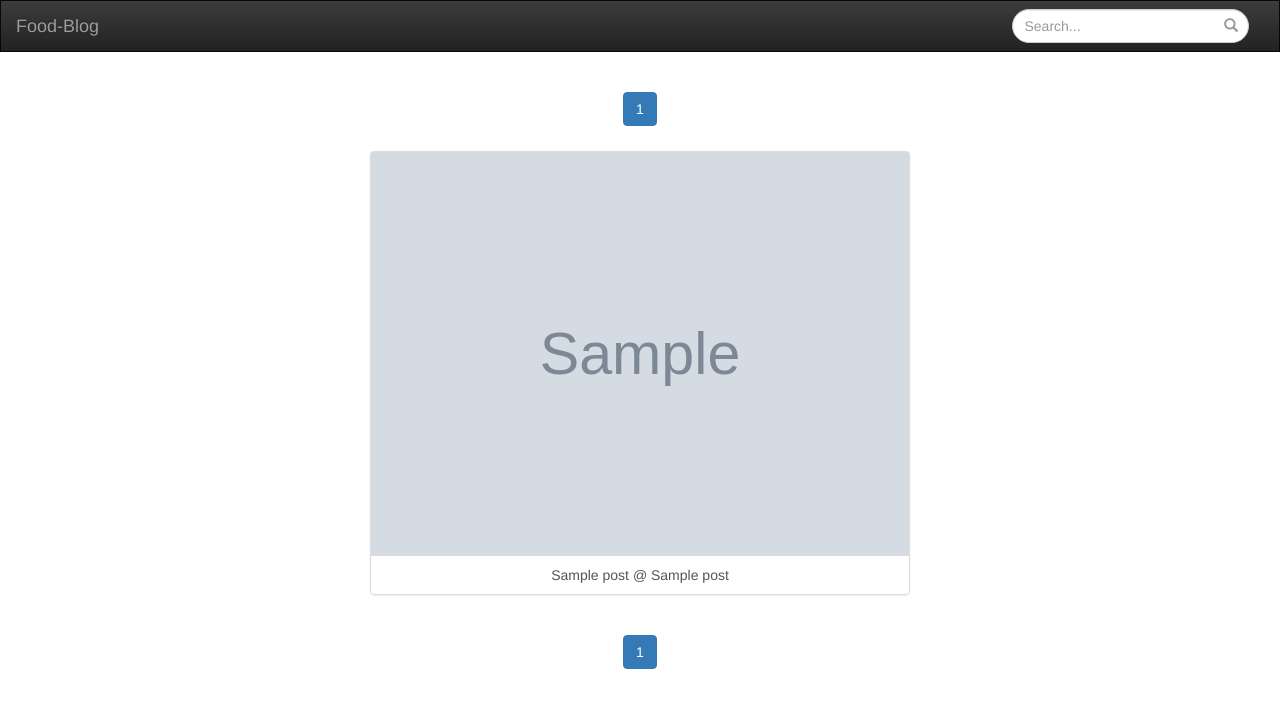
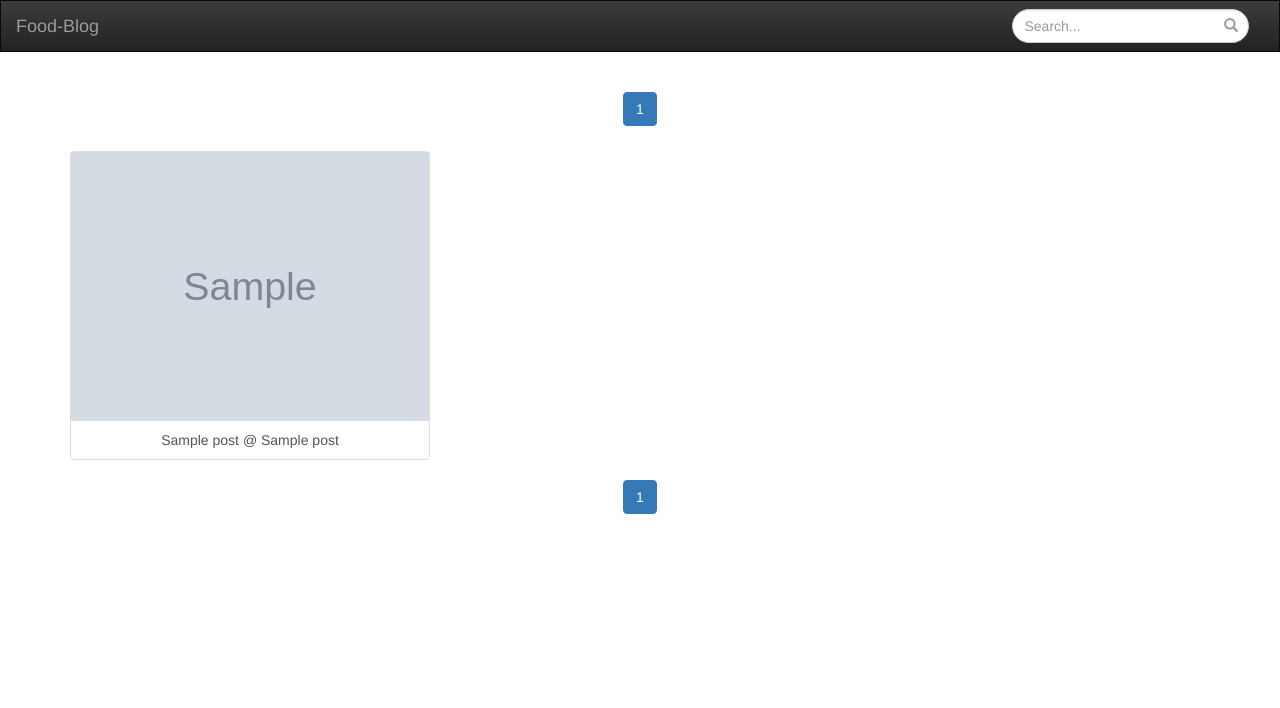
Before and after one commit to kamikaz1k/food-blog, a Flask app: page /feed in a window 1280 px wide. Shown: the top 708 px of the page. Run offline with Flask 2, Linux system fonts and the light colour scheme; tables that the repository leaves empty hold one stand-in row (values such as "Sample post"); grey boxes marked "Sample" are stand-in pictures; parts of the project's set-up code (start-up, migrations or seed data) failed here and were passed over; some libraries are stand-ins or nearby versions.

Commit message:
works with super wide too

```diff
--- a/templates/feed-results.html
+++ b/templates/feed-results.html
@@ -42,7 +42,6 @@
     {% endif %}
 
     <div class="container">
-        <div class="col-md-6 col-md-offset-3">
         <nav aria-label="Page navigation">
           <ul class="pagination">
             {% for page in pagination.iter_pages() %}
@@ -67,11 +66,12 @@
           </ul>
         </nav>
 
-            <div class="list-group">
-
-                {% for entry in posts %}
+        {% for entry_row in posts | batch(3) %}
+        <div class="row">
+            {% for entry in entry_row %}
+            <div class="col-md-4">
                 <a href="{{'/post/' + entry.insta_id}}" class="list-group-item feed-item">
-                    <img class="media-object center-image" src="{{entry.insta_img_thumb}}" alt="thumbnail">
+                    <img class="media-object center-image" src="{{entry.insta_img_med}}" alt="thumbnail">
                     <p class="list-group-item-text feed-item-name">
                         {% if entry.food_name %}
                             {{ entry.food_name }}
@@ -81,9 +81,10 @@
                          @ {{entry.insta_loc_name}}
                     </p>
                 </a>
+            </div>
             {% endfor %}
-
         </div>
+        {% endfor %}
 
         <nav aria-label="Page navigation">
           <ul class="pagination">
@@ -109,7 +110,6 @@
           </ul>
         </nav>
     </div>
-    </div>
 
 </body>
 
```
Lines whose indentation alone changed are shown as unchanged.
